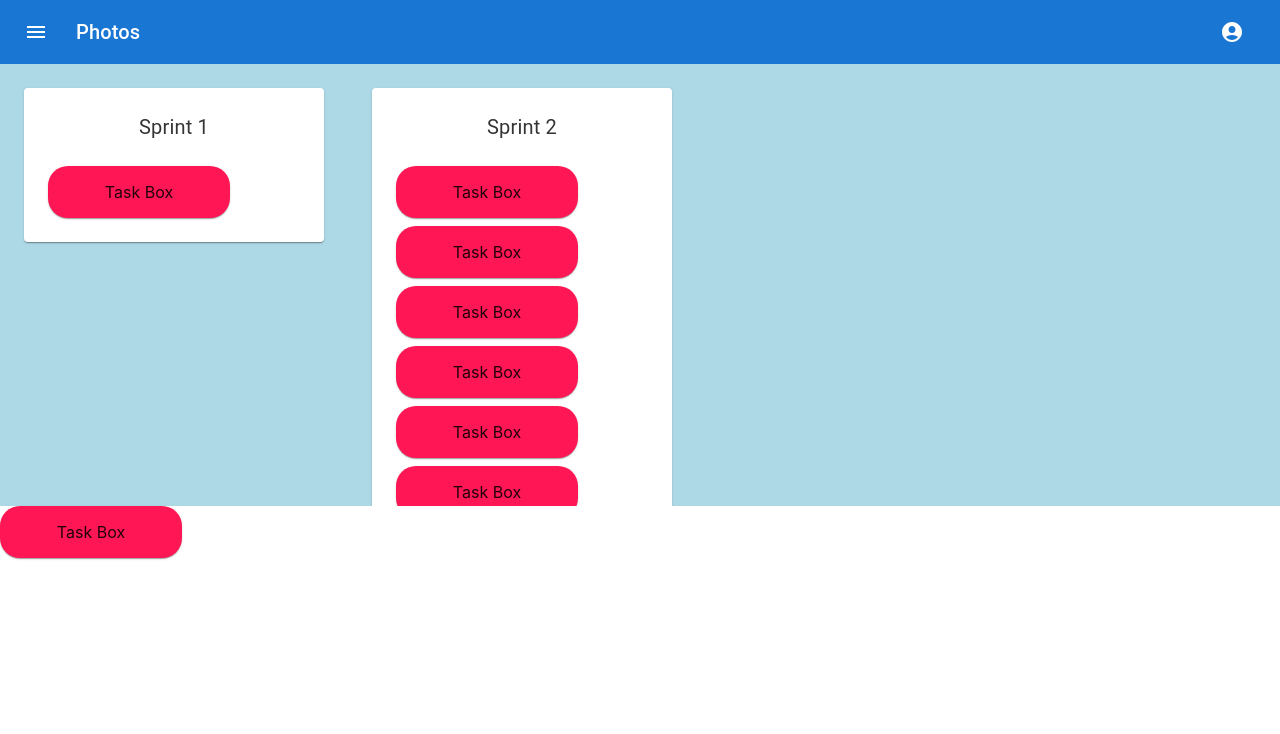
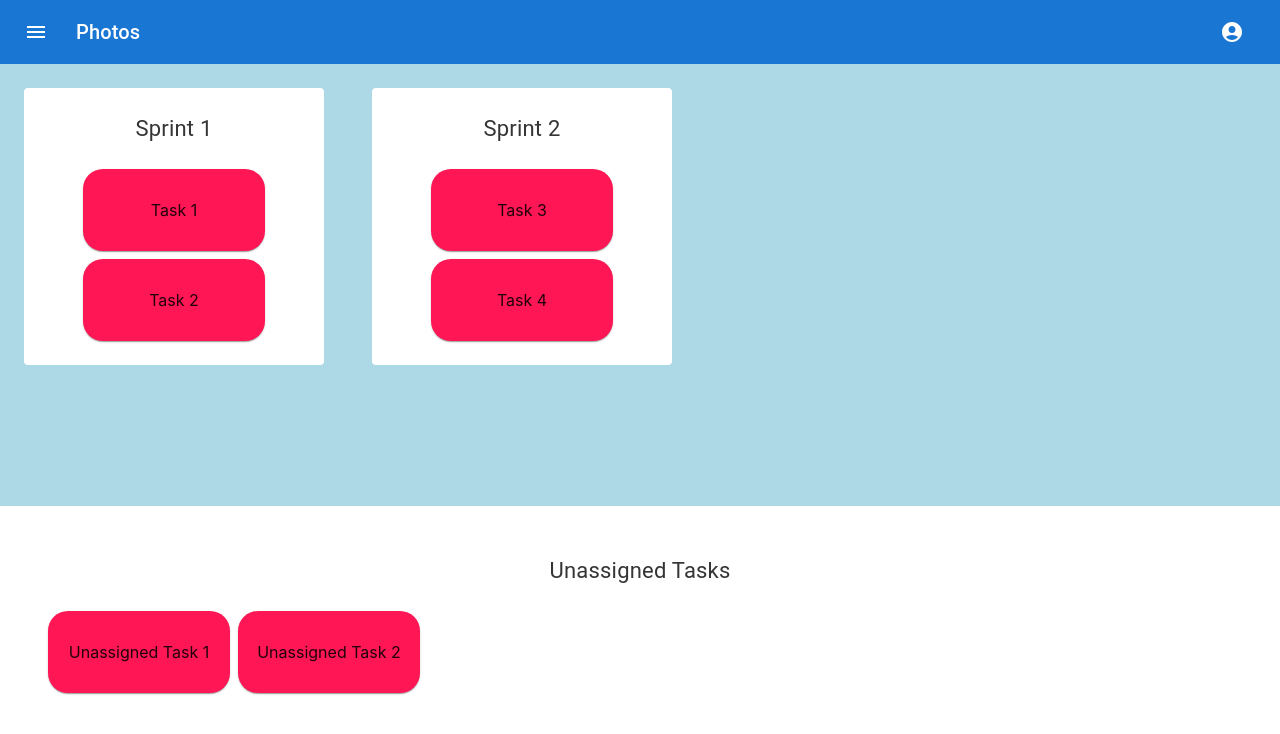
Before and after one commit to BinaryBridges/SprintPlanner, a React (Create React App) app in the folder sprint-planner/: page / in a window 1280 px wide. Shown: the top 734 px of the page. Built offline with nearby package versions, Linux system fonts and the light colour scheme.

Commit message:
makign stuff dragable to different sprints

```diff
--- a/sprint-planner/src/components/sprint-box/SprintBox.js
+++ b/sprint-planner/src/components/sprint-box/SprintBox.js
@@ -1,30 +1,41 @@
+import React from "react";
 import { Stack, Paper, Typography, Box } from "@mui/material";
 import colors from "../../colors";
 import TaskBox from "../task-box/TaskBox";
 
+const SprintBox = ({ sprintTitle, tasks, onDragOver, onDrop, onDragStart, isUnassigned }) => {
+  return (
+    <Paper
+      sx={{
+        minWidth: 300,
+        margin: 3,
+        textAlign: "center",
+        overflow: "hidden",
+        display: "flex",
+        flexDirection: "column",
+      }}
+      onDragOver={onDragOver}
+      onDrop={onDrop}
+      elevation={0}
+    >
+      <Box sx={{ marginTop: 3 }}>
+        <Typography color={colors.text} fontSize={22}>
+          {sprintTitle}
+        </Typography>
+      </Box>
+      <Box sx={{ overflow: "auto", padding: 3, maxHeight: 300 }}>
+        <Stack
+          direction={isUnassigned ? "row" : "column"}
+          spacing={1}
+          alignItems={isUnassigned ? "flex-start" : "center"}
+        >
+          {tasks.map((task, index) => (
+            <TaskBox key={index} task={task} onDragStart={onDragStart} />
+          ))}
+        </Stack>
+      </Box>
+    </Paper>
+  );
+};
 
-const SprintBox = ({sprintNumber, tasks}) => {
-
-    console.log(tasks)
-
-    return (
-        <Paper sx={{display: "flex", minWidth:300, margin: 3, textAlign: "center", marginBottom: 3, flexDirection: "column", maxHeight: 475, height: 1}}>
-            <Box sx={{width: "100%", marginTop: 3}}>
-                <Typography color={colors.text} fontSize={20}>Sprint {sprintNumber}</Typography>
-            </Box>
-            <Box sx={{overflow: "scroll", overflow: "auto", padding: 3}}>
-            <Stack direction="column" spacing={1} sx={{textAlign: "center", width: "100%"}}>
-
-                {tasks.map((values) => (
-                    <TaskBox />
-                ))
-
-                }
-            </Stack>
-            </Box>
-
-        </Paper>
-    )
-}
-
-export default SprintBox
+export default SprintBox;
--- a/sprint-planner/src/components/task-box/TaskBox.js
+++ b/sprint-planner/src/components/task-box/TaskBox.js
@@ -1,59 +1,46 @@
-import * as React from 'react';
+import React from 'react';
 import { DialogContent, DialogContentText, Paper, FormControl, Select, MenuItem, Button } from "@mui/material";
 import colors from "../../colors";
 import Dialog from '@mui/material/Dialog';
 import DialogTitle from '@mui/material/DialogTitle';
-import Draggable from 'react-draggable';
 
-const TaskBox = () => {
+const TaskBox = ({ task, onDragStart }) => {
   const [open, setOpen] = React.useState(false);
   const [progress, setProgress] = React.useState('');
-  const [dragging, setDragging] = React.useState(false);
-  const [startPosition, setStartPosition] = React.useState({ x: 0, y: 0 });
-  const dragThreshold = 5;
 
-  const handleClickOpen = () => {
-    setOpen(true);
-  };
+  const handleClickOpen = () => setOpen(true);
+  const handleClose = () => setOpen(false);
+  const handleSetProgress = (event) => setProgress(event.target.value);
 
-  const handleClose = () => {
-    setOpen(false);
-  };
-
-  const handleSetProgress = (event) => {
-    setProgress(event.target.value);
-  };
-
-  const handleDragStart = (e) => {
-    setStartPosition({ x: e.clientX, y: e.clientY });
-    setDragging(false);
-  };
-
-  const handleDrag = (e) => {
-    const distance = Math.sqrt(Math.pow(e.clientX - startPosition.x, 2) + Math.pow(e.clientY - startPosition.y, 2));
-    if (distance > dragThreshold) {
-      setDragging(true);
-    }
-  };
-
-  const handleDragStop = (e) => {
-    const distance = Math.sqrt(Math.pow(e.clientX - startPosition.x, 2) + Math.pow(e.clientY - startPosition.y, 2));
-    if (distance <= dragThreshold && !dragging) {
-      handleClickOpen();
+  const handleDragStartInternal = (e) => {
+    onDragStart(task);
+    if (e.dataTransfer) {
+      e.dataTransfer.setData("text/plain", JSON.stringify(task));
     }
   };
 
   return (
     <>
-      <Draggable
-        onStart={handleDragStart}
-        onDrag={handleDrag}
-        onStop={handleDragStop}
+      <Paper
+        draggable
+        onDragStart={handleDragStartInternal}
+        onClick={handleClickOpen}
+        sx={{
+          backgroundColor: colors.incomplete,
+          padding: 2,
+          width: 150,
+          height: 50,
+          textAlign: "center",
+          borderRadius: 5,
+          cursor: 'move',
+          margin: '10px',
+          display: 'flex',
+          alignItems: 'center',
+          justifyContent: 'center',
+        }}
       >
-        <Paper sx={{ backgroundColor: colors.incomplete, padding: 2, width: 150, textAlign: "center", borderRadius: 5, cursor: 'move' }}>
-          Task Box
+        {task && task.title ? task.title : "Unnamed Task"}
       </Paper>
-      </Draggable>
       <Dialog sx={{ padding: 2, textAlign: "center" }} open={open} onClose={handleClose} fullWidth={true}>
         <DialogTitle sx={{ backgroundColor: colors.background }}>Task Title</DialogTitle>
         <DialogContent sx={{ backgroundColor: colors.background }}>
@@ -70,7 +57,7 @@ const TaskBox = () => {
         </DialogContent>
       </Dialog>
     </>
-  )
-}
+  );
+};
 
 export default TaskBox;
--- a/sprint-planner/src/mockData.js
+++ b/sprint-planner/src/mockData.js
@@ -1 +1,25 @@
-export const data = [[{title: "something"}], [{title: "something2"}, {title: "something3"}, {title: "something3"}, {title: "something3"}, {title: "something3"}, {title: "something3"}, {title: "something3"}, {title: "something3"}]];
+export const data = {
+    sprints: [
+      {
+        title: "Unassigned Tasks",
+        tasks: [
+          { title: "Unassigned Task 1" },
+          { title: "Unassigned Task 2" }
+        ]
+      },
+      {
+        title: "Sprint 1",
+        tasks: [
+          { title: "Task 1" },
+          { title: "Task 2" }
+        ]
+      },
+      {
+        title: "Sprint 2",
+        tasks: [
+          { title: "Task 3" },
+          { title: "Task 4" }
+        ]
+      }
+    ]
+};
--- a/sprint-planner/src/pages/sprint-tracker/sprintTracker.js
+++ b/sprint-planner/src/pages/sprint-tracker/sprintTracker.js
@@ -1,37 +1,87 @@
+import React, { useState } from "react";
 import { Box, Stack } from "@mui/material";
 import TopBar from "../../components/top-bar/TopBar";
-import TaskBox from "../../components/task-box/TaskBox";
 import SprintBox from "../../components/sprint-box/SprintBox";
 import colors from "../../colors";
 import { data } from "../../mockData";
 
+const SprintTracker = () => {
+  const [sprints, setSprints] = useState(data.sprints);
+  const [draggingTask, setDraggingTask] = useState(null);
+  const [draggingSprintIndex, setDraggingSprintIndex] = useState(null);
 
-const SprintTracker = () => {
+  const handleDragStart = (task, sprintIndex) => {
+    setDraggingTask(task);
+    setDraggingSprintIndex(sprintIndex);
+  };
+
+  const handleDragOver = (e) => {
+    e.preventDefault();
+  };
+
+  const handleDrop = (sprintIndex) => {
+    if (draggingTask !== null && draggingSprintIndex !== null) {
+      const updatedSprints = [...sprints];
+
+      updatedSprints[draggingSprintIndex].tasks = updatedSprints[draggingSprintIndex].tasks.filter(
+        (task) => task.title !== draggingTask.title
+      );
+
+      if (!updatedSprints[sprintIndex].tasks.some(task => task.title === draggingTask.title)) {
+        updatedSprints[sprintIndex].tasks.push(draggingTask);
+      }
+
+      setSprints(updatedSprints);
+      setDraggingTask(null);
+      setDraggingSprintIndex(null);
+    }
+  };
 
   return (
-    <Box sx={{width: '100vw'}}>
+    <Box sx={{ width: "100vw" }}>
       <TopBar />
       <Box
         sx={{
-            display: 'flex',
-            flexDirection: 'column',
-            height: 'calc(100vh - 64px)', // Subtract the height of the AppBar
+          display: "flex",
+          flexDirection: "column",
+          height: "calc(100vh - 64px)",
         }}
       >
-            <Box sx={{ flex: '60%', bgcolor: 'lightblue', overflow: 'scroll', overflow: 'auto'}}>
-                <Stack direction="row">
-                    {data.map((values, index) => (
-                        <SprintBox sprintNumber={index + 1} tasks={values}/>
+        <Box sx={{ flex: 0.6, bgcolor: "lightblue", overflow: "auto" }}>
+          <Stack direction="row" alignItems="flex-start">
+            {sprints.slice(1).map((sprint, index) => (
+              <SprintBox
+                key={index}
+                sprintTitle={sprint.title}
+                tasks={sprint.tasks}
+                onDragOver={handleDragOver}
+                onDrop={() => handleDrop(index + 1)}
+                onDragStart={(task) => handleDragStart(task, index + 1)}
+              />
             ))}
           </Stack>
-
         </Box>
-            <Box sx={{ flex: '40%', bgcolor: colors.background}}>
-                <TaskBox />
+        <Box
+          sx={{
+            flex: 0.4,
+            bgcolor: colors.background,
+            overflow: "auto"
+          }}
+          onDragOver={handleDragOver}
+          onDrop={() => handleDrop(0)}
+        >
+          <SprintBox
+            sprintTitle={sprints[0].title}
+            tasks={sprints[0].tasks}
+            onDragOver={handleDragOver}
+            onDrop={() => handleDrop(0)}
+            onDragStart={(task) => handleDragStart(task, 0)}
+            isUnassigned={true}
+          />
         </Box>
       </Box>
     </Box>
-    )
-}
+  );
+};
 
 export default SprintTracker;
```
Lines whose indentation alone changed are shown as unchanged.
